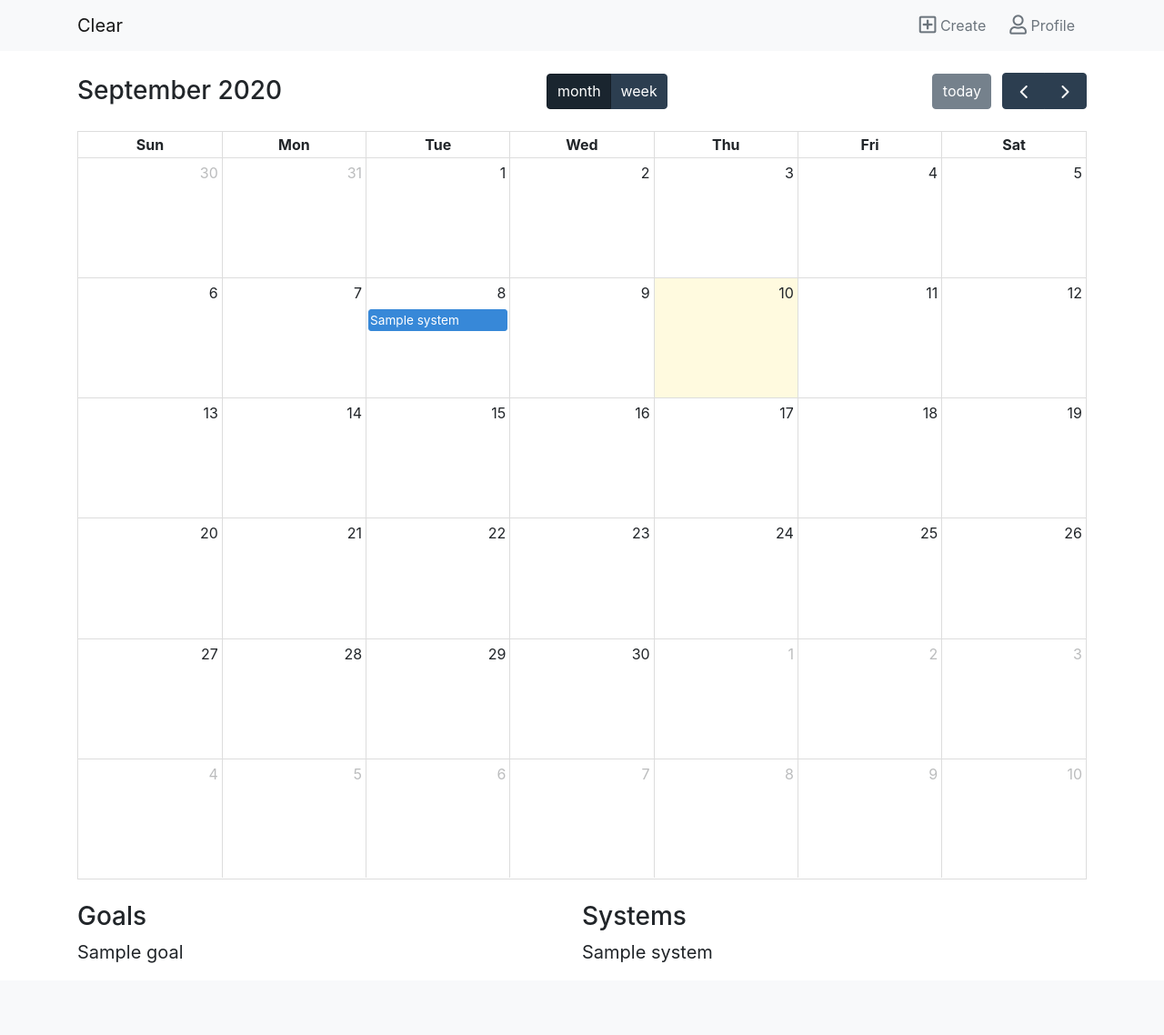
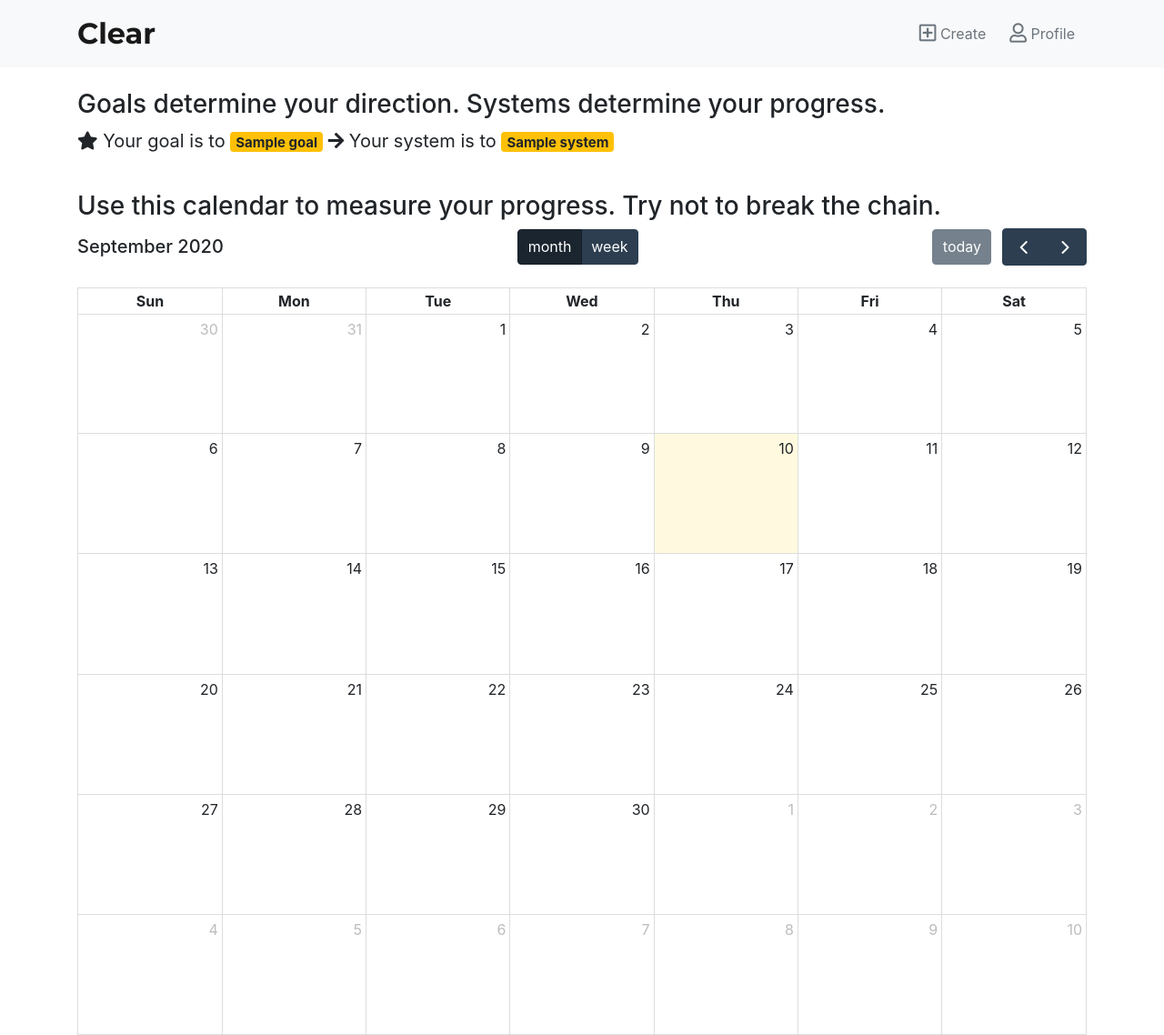
Before and after one commit to hoanhan101/kickstart, a Django app: page /goals/ in a window 1280 px wide. Shown: the whole page at 91% size. Before the commit the page ends 1059 px from the top, so only its background shows below. Run offline with Django 3.2, Linux system fonts and the light colour scheme; a user stored in the database is signed in; tables that the repository leaves empty hold one stand-in row (values such as "Sample post"); lists and menus that the app fills with data are empty; some libraries are stand-ins or nearby versions.

Commit message:
update goal flow

```diff
--- a/kickstart/static/css/fullcalendar.css
+++ b/kickstart/static/css/fullcalendar.css
@@ -292,7 +292,7 @@ When it's NOT activated, the fc-button classes won't even be in the DOM.
     margin-top: 1.5em;
   }
 .fc .fc-toolbar-title {
-    font-size: 1.75em;
+    font-size: 1.25em;
     margin: 0;
   }
 .fc-direction-ltr .fc-toolbar > * > :not(:first-child) {
--- a/kickstart/static/css/project.css
+++ b/kickstart/static/css/project.css
@@ -17,3 +17,7 @@
     padding: 0 1px;
     white-space: normal;
 }
+
+.navbar-brand {
+    font-size: 2rem;
+}
--- a/kickstart/templates/base.html
+++ b/kickstart/templates/base.html
@@ -23,6 +23,7 @@
 
     <!-- Your stuff: Third-party CSS libraries go here -->
 
+    <link href="https://fonts.googleapis.com/css2?family=Montserrat:wght@700&display=swap" rel="stylesheet">
     <link href="{% static 'css/fontawesome.css' %}" rel="stylesheet">
     <link href="{% static 'css/fullcalendar.css' %}" rel="stylesheet">
 
@@ -40,9 +41,9 @@
     <nav class="navbar navbar-expand-md navbar-light bg-light">
       <div class="container">
         {% if request.user.is_authenticated %}
-        <a class="navbar-brand" href="{% url 'goals:goal_list' %}">Clear</a>
+            <a style="font-family: 'Montserrat', sans-serif;" class="navbar-brand" href="{% url 'goals:goal_list' %}">Clear</a>
         {% else %}
-        <a class="navbar-brand" href="{% url 'home' %}">Clear</a>
+            <a class="navbar-brand" href="{% url 'home' %}">Clear</a>
         {% endif %}
 
         <button class="navbar-toggler navbar-toggler-right" type="button" data-toggle="collapse" data-target="#navbarSupportedContent" aria-controls="navbarSupportedContent" aria-expanded="false" aria-label="Toggle navigation">
--- a/kickstart/templates/goals/goal_list.html
+++ b/kickstart/templates/goals/goal_list.html
@@ -5,6 +5,36 @@
 
 {% block content %}
 
+    <br>
+    <h3>Goals determine your direction. Systems determine your progress.</h3>
+    {% if payload|length < 1 %}
+    <div class="row">
+        <p class="text-secondary">You haven't created any goal yet!</p>
+    </div>
+    {% endif %}
+
+    {% for g in payload %}
+        <p style="font-size: 20px;"><i class="fas fa-star"></i> Your goal is to <span class="badge badge-warning">{{ g.goal }}</span> <i class="fas fa-arrow-right"></i> Your system is to
+
+        {% if g.systems|length < 1 %}
+            <span class="badge badge-warning">Define it here</span>
+        {% endif %}
+
+        {% if g.systems|length == 1 %}
+            <span style="background-color: #{{ g.systems.0.system.color }}" class="badge badge-warning">{{ g.systems.0.system }}</span>
+        {% endif %}
+
+        {% if g.systems|length > 1 %}
+            {% for s in g.systems %}
+                <span style="background-color: #{{ s.system.color }}" class="badge badge-warning">{{ s.system }}</span>
+            {% endfor %}
+        {% endif %}
+
+        </p>
+    {% endfor %}
+
+    <br>
+    <h3>Use this calendar to measure your progress. Try not to break the chain.</h3>
     <script>
         document.addEventListener('DOMContentLoaded', function() {
             var calendarEl = document.getElementById('calendar');
@@ -14,12 +44,14 @@
                 events: [
                     {% for g in payload %}
                         {% for s in g.systems %}
-                        {
-                            title: '{{ s.system.name|safe }}',
-                            start: '2020-09-08',
-                            end: '2020-09-09',
-                            color: '#{{ s.system.color|safe }}',
-                        },
+                            {% for p in s.progress %}
+                                {
+                                    title: '{{ p.system.name|safe }}',
+                                    start: '{{ p.date|safe }}',
+                                    end: '{{ p.date|safe }}',
+                                    color: '#{{ p.system.color|safe }}',
+                                },
+                            {% endfor %}
                         {% endfor %}
                     {% endfor %}
                 ]
@@ -27,53 +59,6 @@
             calendar.render();
         });
     </script>
-
-    <br>
     <div id='calendar'></div>
 
-    <br>
-    <div class="container">
-        <div class="row">
-            <div class="col">
-                <div class="row">
-                    <h3>Goals</h3>
-                </div>
-            </div>
-            <div class="col">
-                <div class="row">
-                    <h3>Systems</h3>
-                </div>
-            </div>
-        </div>
-
-        {% if payload|length < 1 %}
-        <div class="row">
-            <p>You haven't created any goal yet!</p>
-        </div>
-        {% endif %}
-
-        {% for g in payload %}
-        <div class="row">
-            <div class="col">
-                <div class="row">
-                    <p style="font-size: 20px;">{{ g.goal }}</p>
-                </div>
-            </div>
-            <div class="col">
-                {% if g.systems|length < 1 %}
-                <div class="row">
-                    <p class="text-secondary">You haven't created any system yet!</p>
-                </div>
-                {% endif %}
-                {% for s in g.systems %}
-                <div class="row">
-                    <p style="font-size: 20px;">{{ s.system }}</p>
-                </div>
-                {% endfor %}
-            </div>
-        </div>
-        {% endfor %}
-
-    </div>
-
 {% endblock content %}
```
